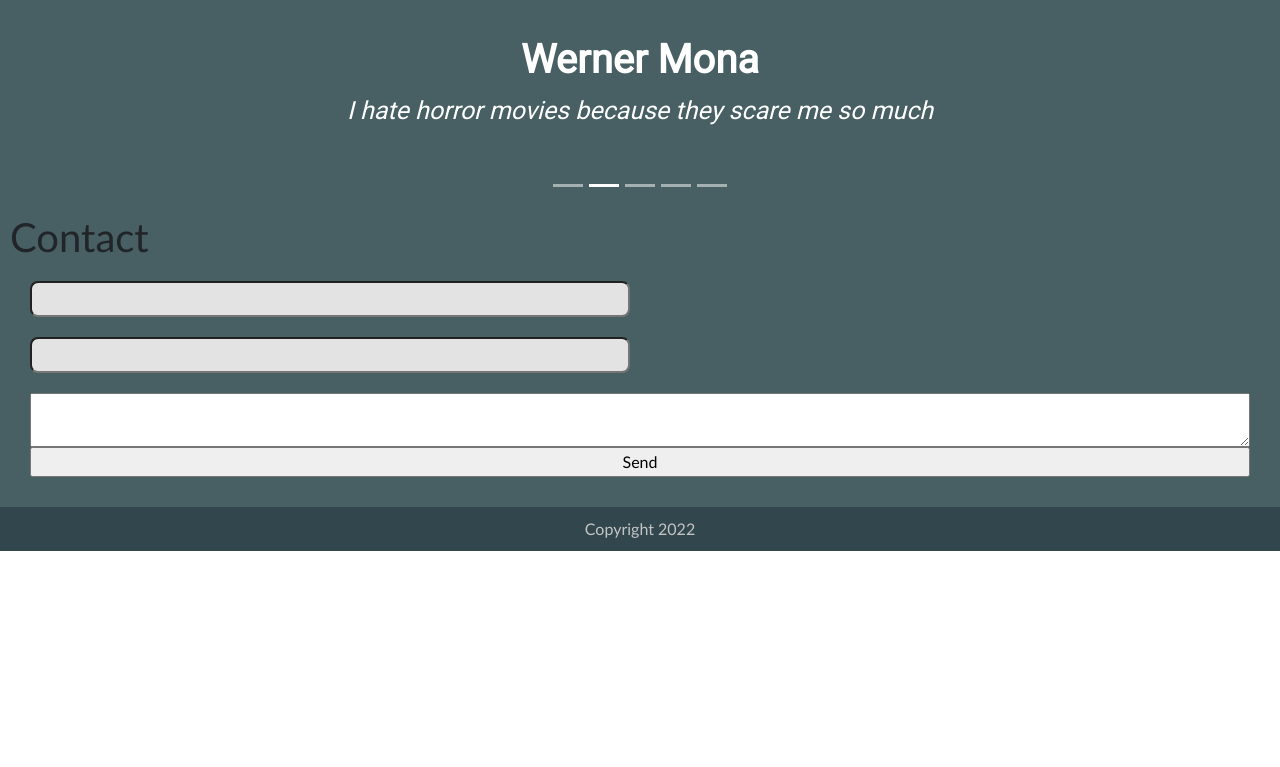
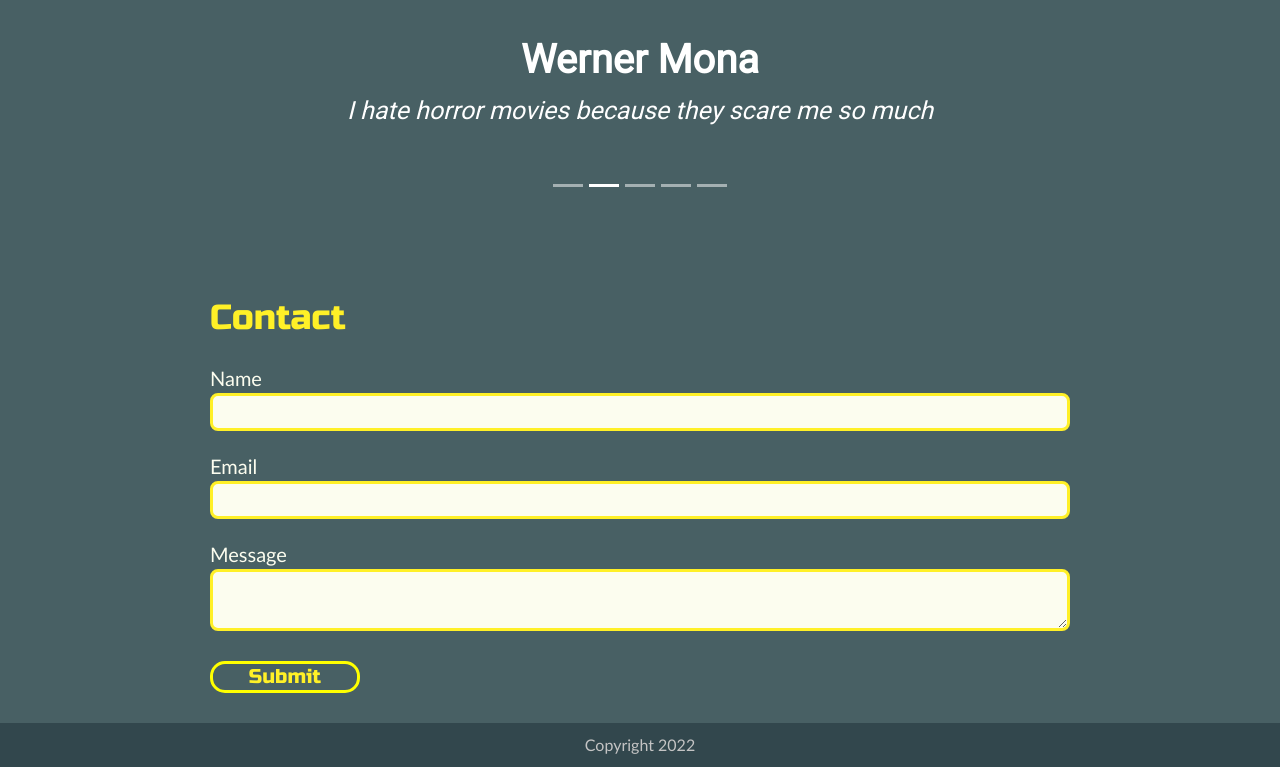
Before and after one commit to ComicScrip/lyon-react-mars22-p2g3, a React (Create React App) app: page /about in a window 1280 px wide. Shown: the part 595-1362 px from the top of the page. Before the commit the page ends 1146 px from the top, so only its background shows below. Built offline with nearby package versions, Linux system fonts and the light colour scheme.

Commit message:
form is active with email js

```diff
--- a/package.json
+++ b/package.json
@@ -3,6 +3,7 @@
   "version": "0.1.0",
   "private": true,
   "dependencies": {
+    "@emailjs/browser": "^3.6.2",
     "@expo-google-fonts/russo-one": "^0.2.2",
     "@testing-library/jest-dom": "^5.16.4",
     "@testing-library/react": "^12.1.4",
--- a/src/Css/About.css
+++ b/src/Css/About.css
@@ -1,3 +1,5 @@
+/* Introduction page */
+
 .title {
   font-style: normal;
   font-size: 30px;
@@ -32,16 +34,91 @@
   }
 }
 
-form {
+/* Formulaire de contact */
+
+.title_form {
+  margin: 40px 0 20px 20px;
+  font-family: 'Russo One';
+  font-style: normal;
+  font-weight: 400;
+  font-size: 25px;
+  line-height: 30px;
+  color: #fff027;
+}
+
+.form {
   display: flex;
   flex-direction: column;
+  align-item: center;
   margin: 20px;
 }
 
-.input {
-  background-color: rgb(227, 227, 227);
-  width: 600px;
+.input_form {
   border-radius: 8px;
   margin-bottom: 20px;
   padding: 4px;
+  background: #fcfdef;
+  border: 3px solid #fff027;
+  box-sizing: border-box;
+  border-radius: 8px;
 }
+
+.message_form {
+  border-radius: 8px;
+  padding: 4px;
+  background: #fcfdef;
+  border: 3px solid #fff027;
+  box-sizing: border-box;
+  border-radius: 8px;
+}
+
+.submit_form {
+  margin: 20px 0;
+  width: 100px;
+  padding: 4px;
+  cursor: pointer;
+  background-color: transparent;
+  border: solid yellow;
+  border-radius: 15px;
+  font-family: 'Russo One';
+  font-style: normal;
+  font-weight: 400;
+  font-size: 15px;
+  line-height: 18px;
+  text-align: center;
+  color: #fff027;
+}
+
+.label_form {
+  color: #fcfdef;
+}
+
+@media screen and (min-width: 700px) {
+  .form {
+    margin: 0 200px;
+  }
+
+  .title_form {
+    margin: 500px 0 20px 0;
+    font-size: 35px;
+    margin: 20px 200px;
+  }
+
+  .input_form {
+    margin: 0 0 10px 0;
+  }
+
+  .message_form {
+    margin: 0 0 10px 0;
+  }
+
+  .submit_form {
+    width: 150px;
+    font-size: 20px;
+  }
+
+  .label_form {
+    margin-top: 10px;
+    font-size: 20px;
+  }
+}
--- a/src/Css/Carousel.css
+++ b/src/Css/Carousel.css
@@ -32,4 +32,8 @@
   .carousel-caption p {
     font-size: 25px;
   }
+
+  .carousel-inner {
+    margin-bottom: 90px;
+  }
 }
--- a/src/routes/About.js
+++ b/src/routes/About.js
@@ -1,9 +1,31 @@
-import React from 'react';
+/* eslint-disable no-console */
+import React, { useRef } from 'react';
 import '../Css/App.css';
 import '../Css/About.css';
 import Caroussel from '../components/Caroussel';
+import emailjs from '@emailjs/browser';
 
-function AboutPage() {
+function About() {
+  const form = useRef();
+
+  const sendEmail = () => {
+    emailjs
+      .sendForm(
+        'service_d3soh6n',
+        'template_pciwueo',
+        form.current,
+        'gz1qumuVuLt8cao9j'
+      )
+      .then(
+        (result) => {
+          console.log(result.text);
+        },
+        (error) => {
+          console.log(error.text);
+        }
+      );
+  };
+
   return (
     <div>
       <h1 className="title">ABOUT US</h1>
@@ -12,15 +34,24 @@ function AboutPage() {
         universes.
       </p>
       <Caroussel />
-      <h1>Contact</h1>
-      <form className="form">
-        <input type="text" name="name" className="input" />
-        <input type="email" name="email" className="input" />
-        <textarea name="message" className="message" />
-        <input type="submit" value="Send" className="submit" />
+      <h2 className="title_form">Contact</h2>
+      <form ref={form} className="form" onSubmit={sendEmail}>
+        <label htmlFor="name" className="label_form">
+          Name
+        </label>
+        <input type="text" name="name" className="input_form" />
+        <label htmlFor="email" className="label_form">
+          Email
+        </label>
+        <input type="email" name="email" className="input_form" />
+        <label htmlFor="message" className="label_form">
+          Message
+        </label>
+        <textarea name="message" className="message_form" />
+        <input type="submit" value="Submit" className="submit_form" />
       </form>
     </div>
   );
 }
 
-export default AboutPage;
+export default About;
```
Also changed, not shown: .eslintrc.json, 1 other file (tests, documents, lock files or other folders).
